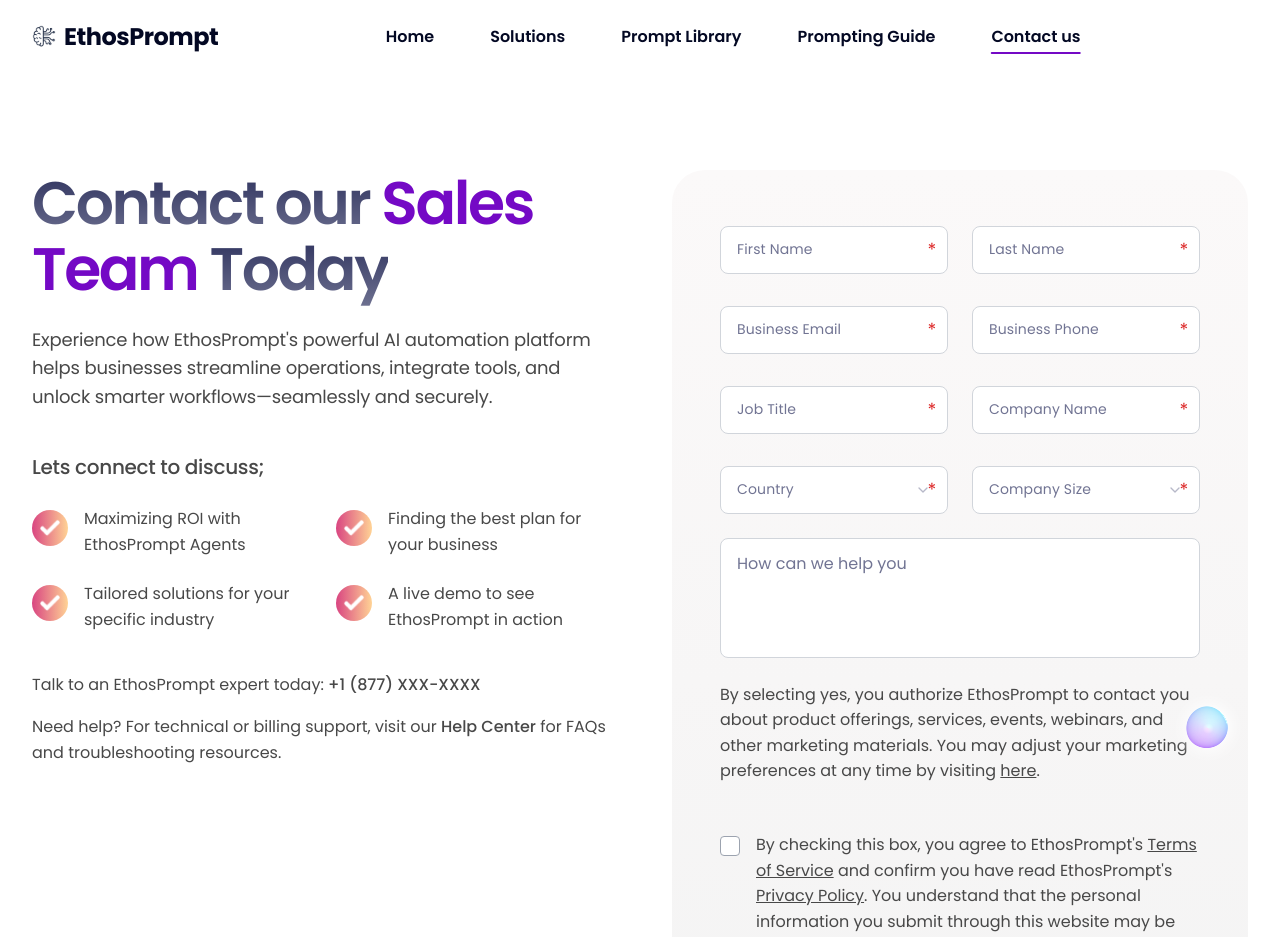
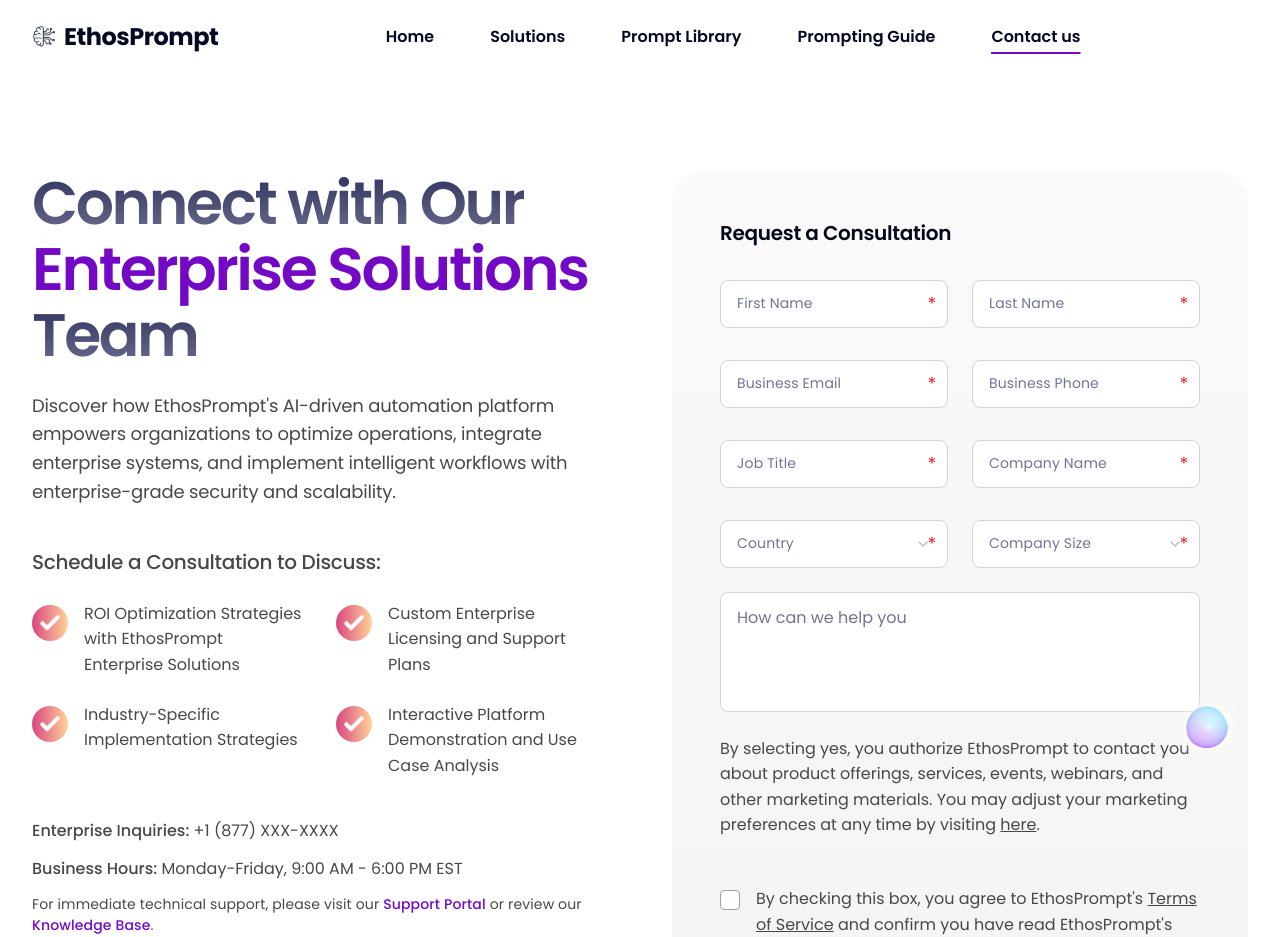
Before and after one commit to Uththunga/ethos-prompt-UI, a React (Vite) app: page /contact in a window 1280 px wide. Shown: the top 937 px of the page. Built offline with nearby package versions, Linux system fonts and the light colour scheme; a web font is replaced by a local one.

Commit message:
Update Contact page content for clarity and engagement; enhance layout and contact information for better user experience

```diff
--- a/client/components/WaysWeCanHelp.tsx
+++ b/client/components/WaysWeCanHelp.tsx
@@ -239,7 +239,7 @@
         </section>
 
         {/* Bottom CTA */}
-        <div className="text-center mt-12 md:mt-16 lg:mt-20">
+        <div className="text-center mt-12 md:mt-16 lg:mt-20 mb-12 md:mb-16 lg:mb-20">
           <Link to="/solutions">
             <Button variant="cta" size="cta">
               Read more
--- a/client/pages/Contact.tsx
+++ b/client/pages/Contact.tsx
@@ -30,20 +30,20 @@
               {/* Main Heading */}
               <header className="space-y-6">
                 <h1 id="contact-heading" className="text-2xl sm:text-3xl md:text-4xl lg:text-5xl xl:text-6xl font-semibold font-poppins leading-tight tracking-tight">
-                  <span className="bg-gradient-to-b from-[#262A57] to-[#717493] bg-clip-text text-transparent">Contact our </span>
-                  <span className="text-ethos-purple">Sales Team </span>
-                  <span className="bg-gradient-to-b from-[#262A57] to-[#717493] bg-clip-text text-transparent">Today</span>
+                  <span className="bg-gradient-to-b from-[#262A57] to-[#717493] bg-clip-text text-transparent">Connect with Our </span>
+                  <span className="text-ethos-purple">Enterprise Solutions </span>
+                  <span className="bg-gradient-to-b from-[#262A57] to-[#717493] bg-clip-text text-transparent">Team</span>
                 </h1>
 
                 <p className="text-ethos-gray text-sm sm:text-base md:text-lg font-normal leading-relaxed tracking-tight max-w-4xl">
-                  Experience how EthosPrompt's powerful AI automation platform helps businesses streamline operations, integrate tools, and unlock smarter workflows—seamlessly and securely.
+                  Discover how EthosPrompt's AI-driven automation platform empowers organizations to optimize operations, integrate enterprise systems, and implement intelligent workflows with enterprise-grade security and scalability.
                 </p>
               </header>
 
               {/* Discussion Points */}
               <section className="space-y-6" aria-labelledby="discussion-heading">
                 <h2 id="discussion-heading" className="text-ethos-gray text-base md:text-lg lg:text-xl font-medium leading-relaxed tracking-tight">
-                  Lets connect to discuss;
+                  Schedule a Consultation to Discuss:
                 </h2>
 
                 <div className="grid grid-cols-1 lg:grid-cols-2 gap-4 md:gap-6 lg:gap-8" role="list">
@@ -60,7 +60,7 @@
                         />
                       </div>
                       <p className="text-ethos-gray text-xs sm:text-sm md:text-base font-normal leading-relaxed tracking-tight">
-                        Maximizing ROI with EthosPrompt Agents
+                        ROI Optimization Strategies with EthosPrompt Enterprise Solutions
                       </p>
                     </div>
 
@@ -75,7 +75,7 @@
                         />
                       </div>
                       <p className="text-ethos-gray text-xs sm:text-sm md:text-base font-normal leading-relaxed tracking-tight">
-                        Tailored solutions for your specific industry
+                        Industry-Specific Implementation Strategies
                       </p>
                     </div>
                   </div>
@@ -93,7 +93,7 @@
                         />
                       </div>
                       <p className="text-ethos-gray text-xs sm:text-sm md:text-base font-normal leading-relaxed tracking-tight">
-                        Finding the best plan for your business
+                        Custom Enterprise Licensing and Support Plans
                       </p>
                     </div>
 
@@ -108,7 +108,7 @@
                         />
                       </div>
                       <p className="text-ethos-gray text-xs sm:text-sm md:text-base font-normal leading-relaxed tracking-tight">
-                        A live demo to see EthosPrompt in action
+                        Interactive Platform Demonstration and Use Case Analysis
                       </p>
                     </div>
                   </div>
@@ -118,19 +118,24 @@
               {/* Contact Information */}
               <section className="space-y-4" aria-labelledby="contact-info-heading">
                 <h3 id="contact-info-heading" className="sr-only">Contact Information</h3>
-                <p className="text-ethos-gray text-xs sm:text-sm md:text-base font-normal leading-relaxed tracking-tight">
-                  Talk to an EthosPrompt expert today: <span className="font-medium">+1 (877) XXX-XXXX</span>
-                </p>
-                <p className="text-ethos-gray text-xs sm:text-sm md:text-base font-normal leading-relaxed tracking-tight">
-                  Need help? For technical or billing support, visit our <span className="font-medium">Help Center</span> for FAQs and troubleshooting resources.
-                </p>
+                <div className="space-y-3">
+                  <p className="text-ethos-gray text-sm sm:text-base font-normal leading-relaxed tracking-tight">
+                    <span className="font-medium">Enterprise Inquiries:</span> +1 (877) XXX-XXXX
+                  </p>
+                  <p className="text-ethos-gray text-sm sm:text-base font-normal leading-relaxed tracking-tight">
+                    <span className="font-medium">Business Hours:</span> Monday-Friday, 9:00 AM - 6:00 PM EST
+                  </p>
+                  <p className="text-ethos-gray text-xs sm:text-sm font-normal leading-relaxed tracking-tight">
+                    For immediate technical support, please visit our <a href="/support" className="font-medium text-ethos-purple hover:underline">Support Portal</a> or review our <a href="/faq" className="font-medium text-ethos-purple hover:underline">Knowledge Base</a>.
+                  </p>
+                </div>
               </section>
             </section>
 
             {/* Right Column - Contact Form */}
             <section className="w-full max-w-2xl xl:max-w-none" aria-labelledby="contact-form-heading">
               <div className="bg-gradient-to-b from-[#FBF9F9] to-[#F3F3F3] rounded-2xl md:rounded-3xl lg:rounded-[33px] p-4 sm:p-6 md:p-8 lg:p-12">
-                <h2 id="contact-form-heading" className="sr-only">Contact Form</h2>
+                <h2 id="contact-form-heading" className="text-xl font-semibold text-ethos-gray-dark mb-6">Request a Consultation</h2>
                 <form className="space-y-6" aria-label="Contact sales team form" noValidate>
                   {/* Form Grid */}
                   <fieldset className="grid grid-cols-1 sm:grid-cols-2 gap-6">
```
